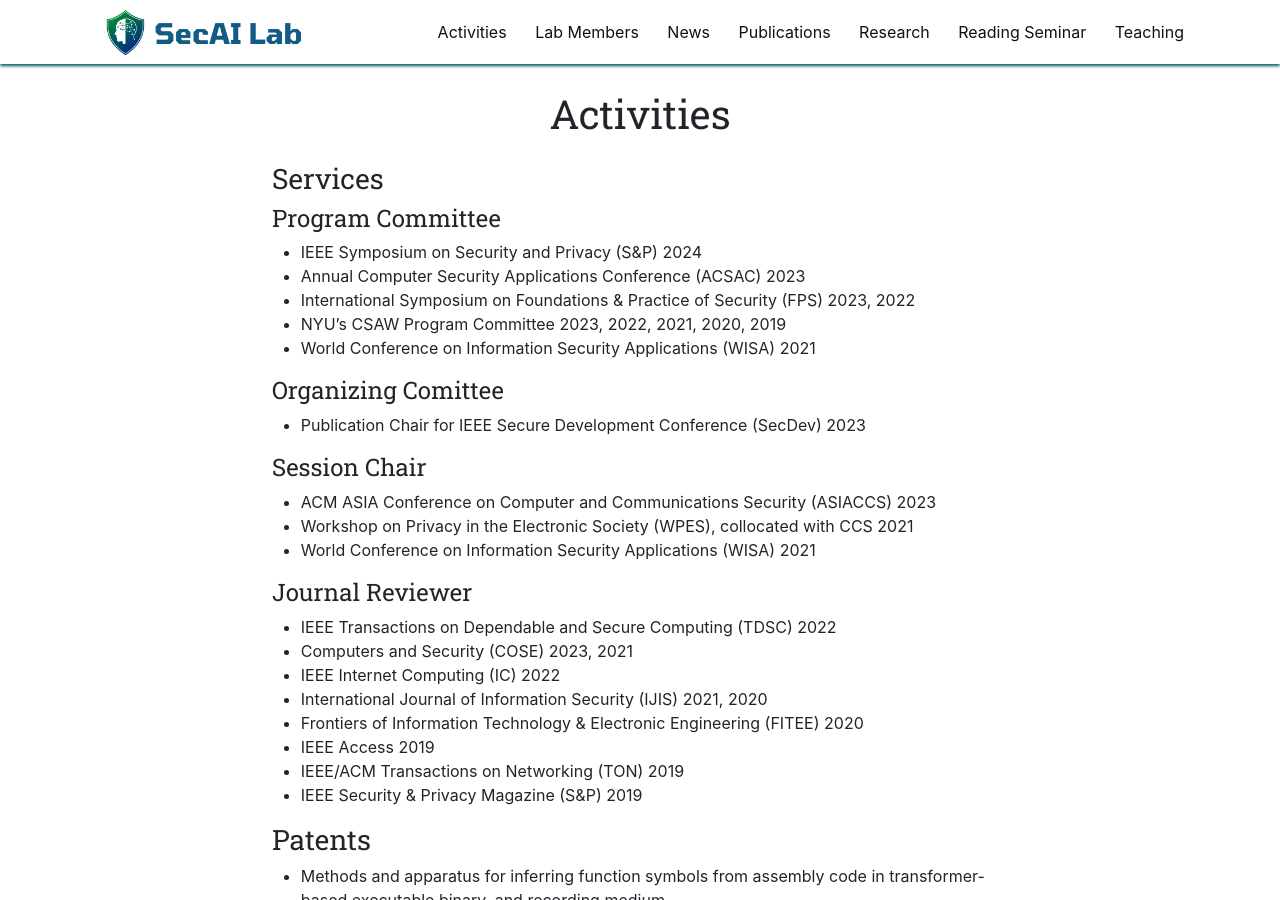
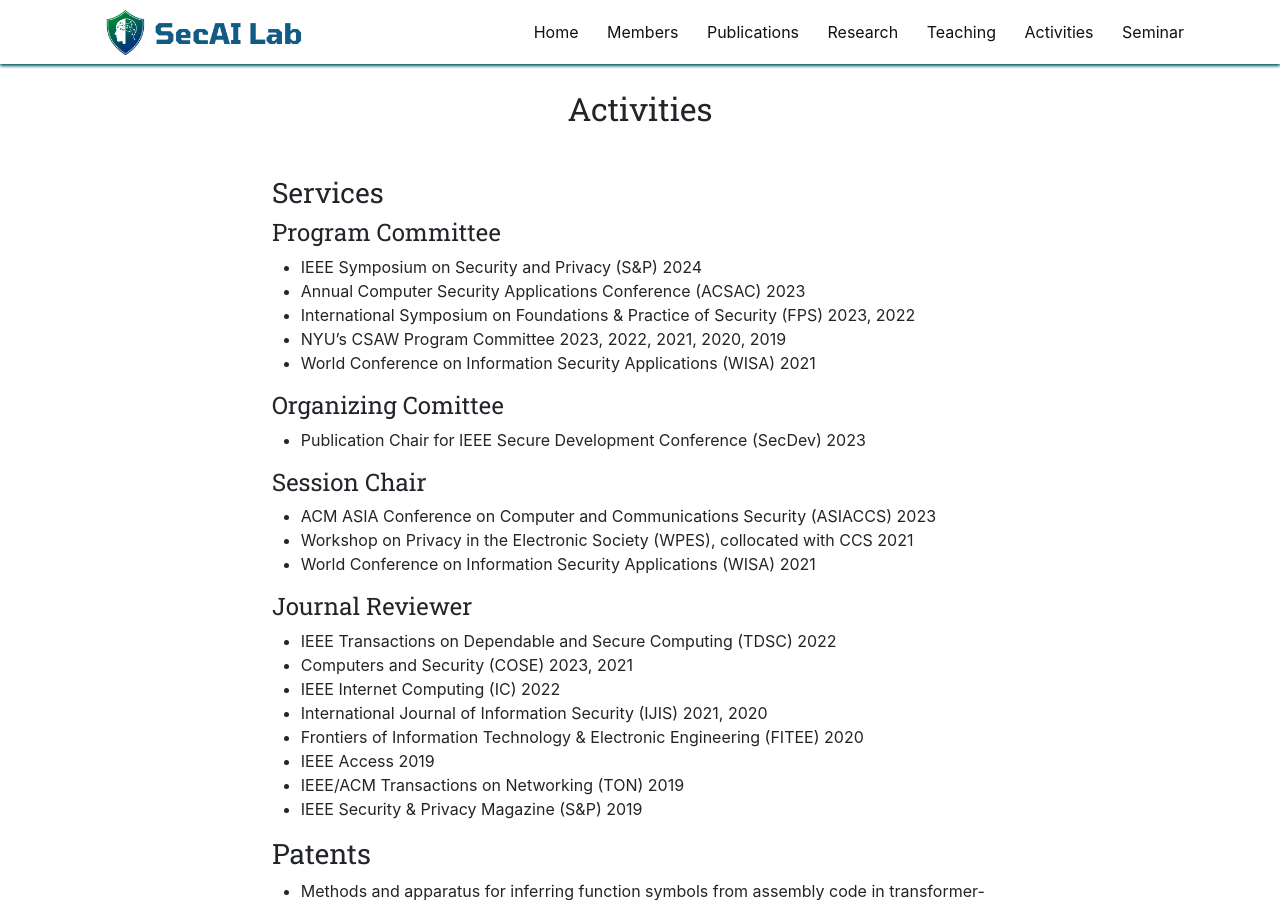
Before and after one commit to SecAI-Lab/secai-lab.github.io, a Jekyll site: the page built from pages/activities.md, in a window 1280 px wide and 900 px high. Built offline with Jekyll 4.4.1, drawn with Linux system fonts in a browser that asks for light colours; nearby versions of some CDN libraries.

Commit message:
navlinks order adjusted

```diff
--- a/_includes/nav_links.html
+++ b/_includes/nav_links.html
@@ -1,5 +1,7 @@
-{% for page in site.pages %}
-	{% if page.title and page.main_nav == true %}
-	<li class="nav-link"><a href="{{ page.url | prepend: site.baseurl }}" style="color: #111;">{{ page.title }}</a>
-	{% endif %}
-{% endfor %}
+<li class="nav-link"><a href="{{ site.url }}{{ site.baseurl }}/" style="color: #111;">Home</a></li>
+<li class="nav-link"><a href="{{ site.url }}{{ site.baseurl }}/members" style="color: #111;">Members</a></li>
+<li class="nav-link"><a href="{{ site.url }}{{ site.baseurl }}/publications" style="color: #111;">Publications</a></li>
+<li class="nav-link"><a href="{{ site.url }}{{ site.baseurl }}/research" style="color: #111;">Research</a></li>
+<li class="nav-link"><a href="{{ site.url }}{{ site.baseurl }}/teaching" style="color: #111;">Teaching</a></li>
+<li class="nav-link"><a href="{{ site.url }}{{ site.baseurl }}/activities" style="color: #111;">Activities</a></li>
+<li class="nav-link"><a href="{{ site.url }}{{ site.baseurl }}/seminar" style="color: #111;">Seminar</a></li>
--- a/_layouts/page.html
+++ b/_layouts/page.html
@@ -5,9 +5,9 @@ layout: default
 <div class="page">
 
   <header class="post-header">
-    <h1 class="post-title">{{ page.title }}</h1>
+    <h2 class="post-title">{{ page.title }}</h2>
   </header>
-
+  <br>
   {% comment %} {% include page_divider.html %} {% endcomment %}
 
   <article class="post-content">
```
